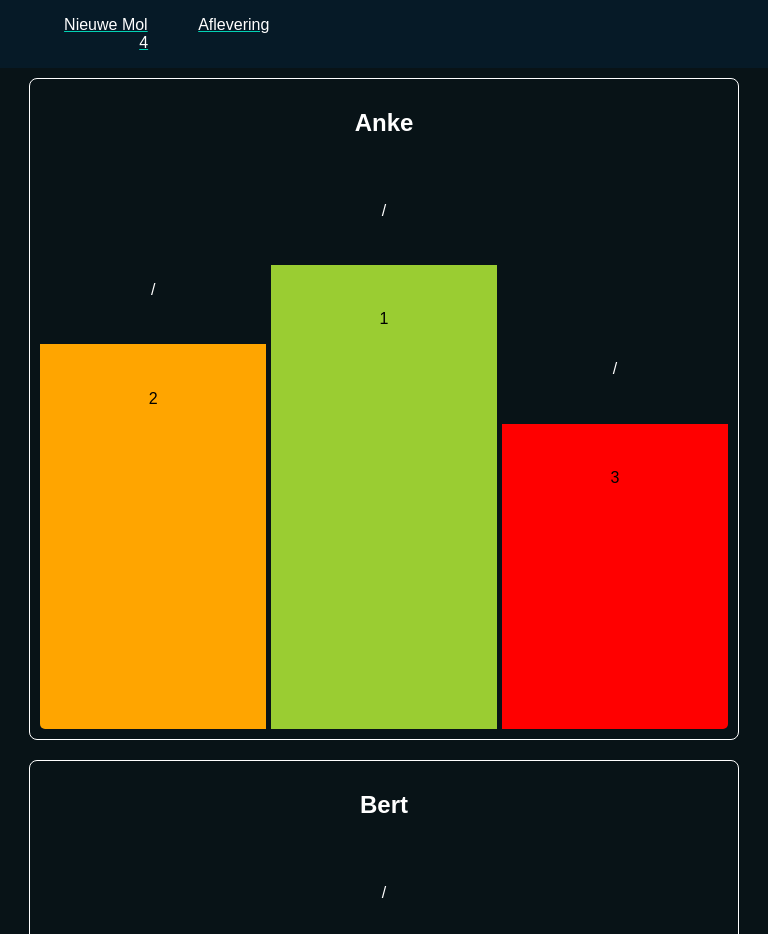
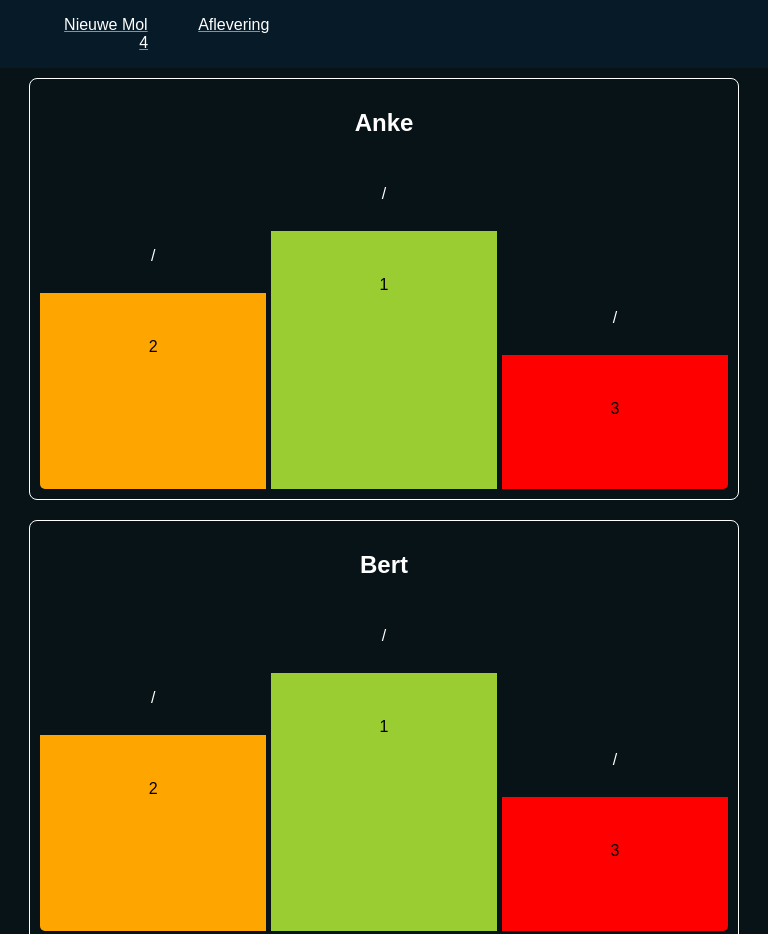
Before and after one commit to BrechtMatthys/Mol-2023, a plain HTML site: page index.html in a window 768 px wide. Shown: the top 934 px of the page. Drawn offline with Linux system fonts and the light colour scheme.

Commit message:
vertical phone

```diff
--- a/style.css
+++ b/style.css
@@ -136,39 +136,12 @@ section div:nth-of-type(3n){
     margin: 0 auto;
   }
   main section{
-    height: 80vh;
+    height: 50vh;
   }
 }
 
 
-
-
-
-
-
-
-
-
-
-
-
-
-
-
-
-
-
-
-
-
-
-
-
-
-
-
-
-
+/*landscape phone*/
 
 @media (max-height: 505px) and (orientation:landscape) {
   main section{
```
